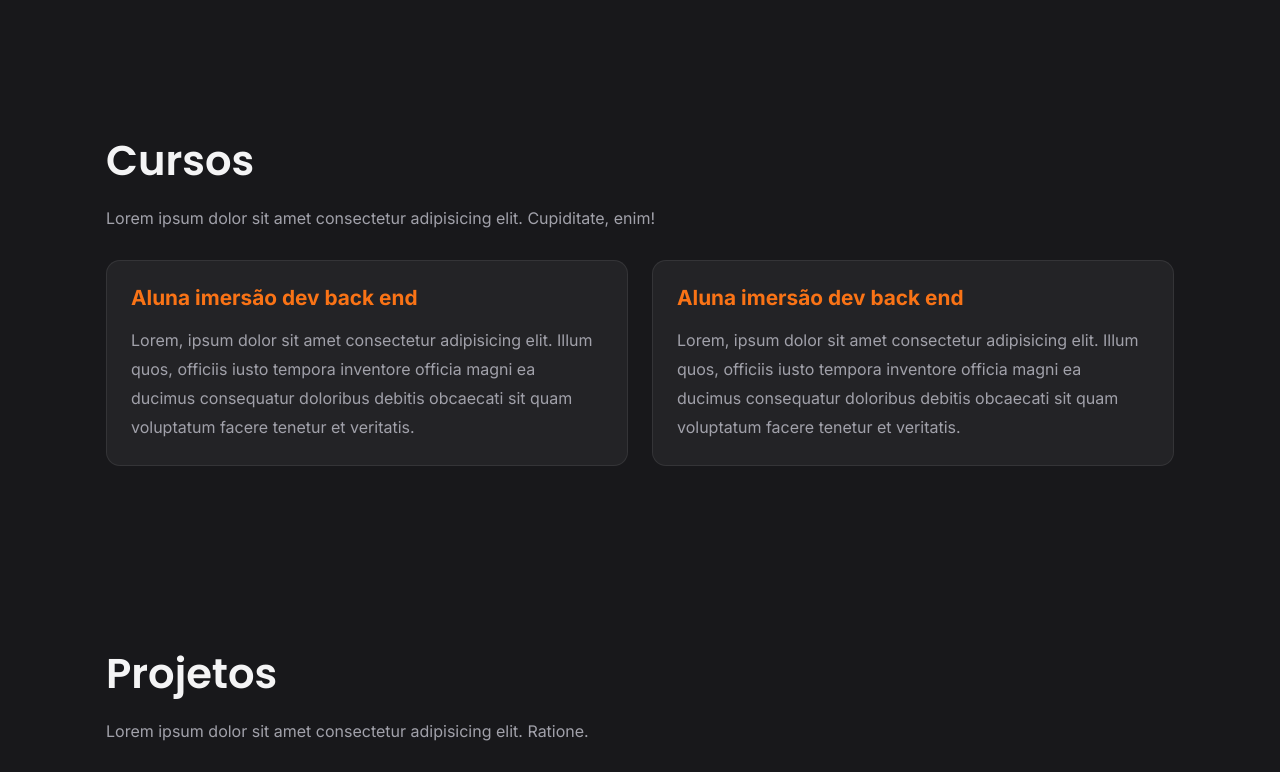
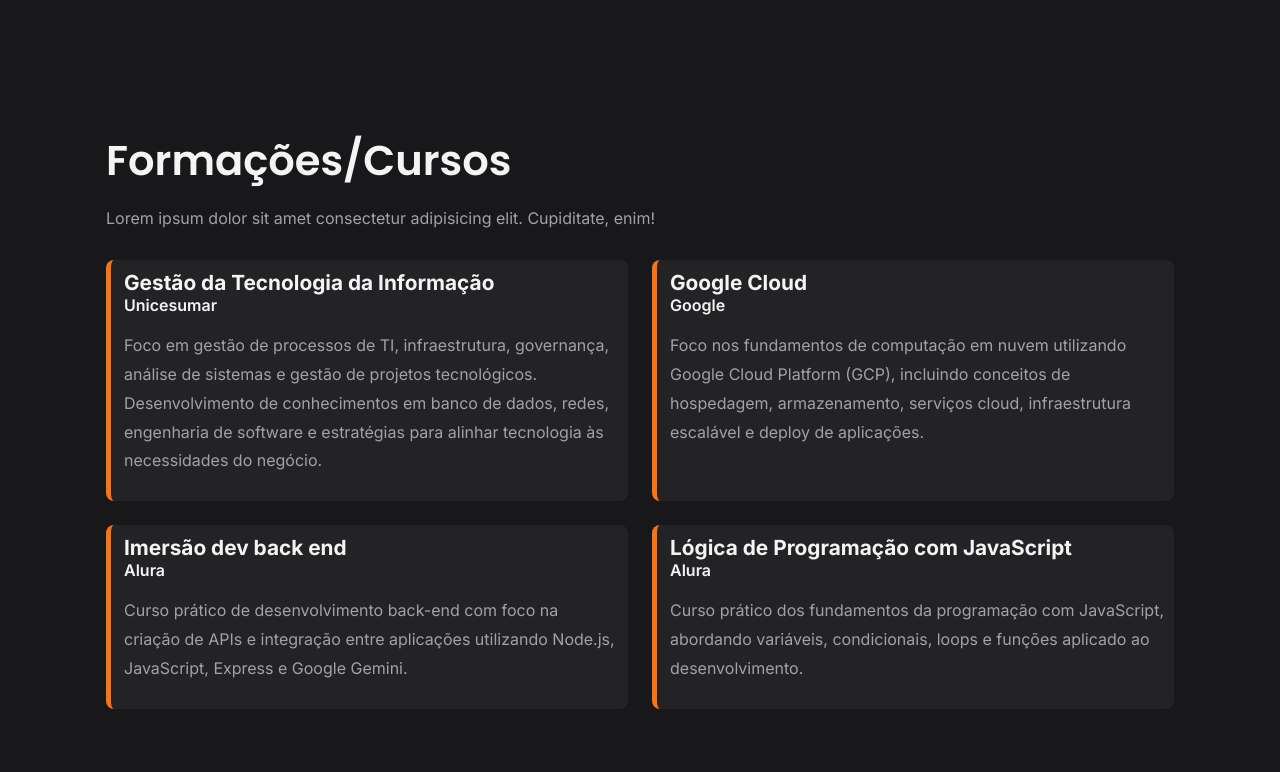
Before and after one commit to marcoshjunior/Meu-Portifolio-React, a React (Vite) app in the folder portifolio-react/: page / in a window 1280 px wide. Shown: the part 1300-2072 px from the top of the page. Built offline with nearby package versions, Linux system fonts and the light colour scheme; grey boxes are pictures that could not be loaded.

Commit message:
modificando as seções curso e tecnologias

```diff
--- a/portifolio-react/src/components/Contact/Contact.module.css
+++ b/portifolio-react/src/components/Contact/Contact.module.css
@@ -2,6 +2,10 @@
 
 .container {
   text-align: center;
+}
+.container p {
+  margin-left: 100px;
+  margin-right: 100px;
 }
 
 .emailButton {
--- a/portifolio-react/src/components/Courses/Courses.jsx
+++ b/portifolio-react/src/components/Courses/Courses.jsx
@@ -7,7 +7,7 @@ export default function Courses() {
     <section id="cursos" className="section">
       <div className="container">
         <FadeInSection />
-        <h2 className="sectionTitle">Cursos</h2>
+        <h2 className="sectionTitle">Formações/Cursos</h2>
         <p className="sectionSubtitle">
           Lorem ipsum dolor sit amet consectetur adipisicing elit. Cupiditate,
           enim!
@@ -16,7 +16,8 @@ export default function Courses() {
           {courses.map((group) => (
             <article className={styles.card} key={group.title}>
               <h3>{group.title}</h3>
-              <p>{group.description}</p>
+              <p className={styles.institution}>{group.institution}</p>
+              <p className={styles.description}>{group.description}</p>
             </article>
           ))}
         </div>
--- a/portifolio-react/src/components/Courses/Courses.module.css
+++ b/portifolio-react/src/components/Courses/Courses.module.css
@@ -6,28 +6,32 @@
 }
 
 .card {
-  padding: 1.5rem;
-  border: 1px solid var(--border);
-  border-radius: var(--radius);
-  background: var(--bg-soft);
-  transition: 0.25s ease;
+  background-color: var(--bg-soft);
+  border-radius: 8px;
+  border-left: 5px solid var(--primary);
+  padding: 10px 10px 10px 13px;
+  transition:
+    border-width 0.5s,
+    border-color 0.5s;
 }
 .card:hover {
-  transform: translateY(-4px);
-  box-shadow: var(--shadow-box);
+  border-left-width: 15px;
+  border-color: var(--primary-hover);
 }
 
 .card h3 {
   font-family: "Poppins" sans-serif;
   font-size: 1.3rem;
   margin-top: 0;
-  margin-bottom: 1rem;
-  color: var(--primary);
+  margin-bottom: 0;
 }
-.card p {
+.institution {
+  font-weight: 600;
+  margin-top: 0;
+}
+.description {
   color: var(--text-second);
   line-height: 1.8;
-  margin: 0;
 }
 
 @media (min-width: 768px) {
--- a/portifolio-react/src/data/portifolio.js
+++ b/portifolio-react/src/data/portifolio.js
@@ -22,11 +22,7 @@ export const technologies = [
   },
   {
     title: "Backend",
-    items: ["JavaScript", "C#"],
-  },
-  {
-    title: "Ferramentas",
-    items: ["Git", "GitHub", "Vite", "Figma", "VS Code"],
+    items: ["JavaScript", "Git", "GitHub", "Vite"],
   },
   {
     title: "Em aprendizado",
@@ -67,13 +63,27 @@ export const projects = [
 
 export const courses = [
   {
-    title: "Aluna imersão dev back end",
+    title: "Gestão da Tecnologia da Informação",
+    institution: "Unicesumar",
     description:
-      "Lorem, ipsum dolor sit amet consectetur adipisicing elit. Illum quos, officiis iusto tempora inventore officia magni ea ducimus consequatur doloribus debitis obcaecati sit quam voluptatum facere tenetur et veritatis.",
+      "Foco em gestão de processos de TI, infraestrutura, governança, análise de sistemas e gestão de projetos tecnológicos. Desenvolvimento de conhecimentos em banco de dados, redes, engenharia de software e estratégias para alinhar tecnologia às necessidades do negócio.",
   },
   {
-    title: "Aluna imersão dev back end",
+    title: "Google Cloud",
+    institution: "Google",
     description:
-      "Lorem, ipsum dolor sit amet consectetur adipisicing elit. Illum quos, officiis iusto tempora inventore officia magni ea ducimus consequatur doloribus debitis obcaecati sit quam voluptatum facere tenetur et veritatis.",
+      "Foco nos fundamentos de computação em nuvem utilizando Google Cloud Platform (GCP), incluindo conceitos de hospedagem, armazenamento, serviços cloud, infraestrutura escalável e deploy de aplicações.",
+  },
+  {
+    title: "Imersão dev back end",
+    institution: "Alura",
+    description:
+      "Curso prático de desenvolvimento back-end com foco na criação de APIs e integração entre aplicações utilizando Node.js, JavaScript, Express e Google Gemini.",
+  },
+  {
+    title: "Lógica de Programação com JavaScript",
+    institution: "Alura",
+    description:
+      "Curso prático dos fundamentos da programação com JavaScript, abordando variáveis, condicionais, loops e funções aplicado ao desenvolvimento.",
   },
 ];
```
